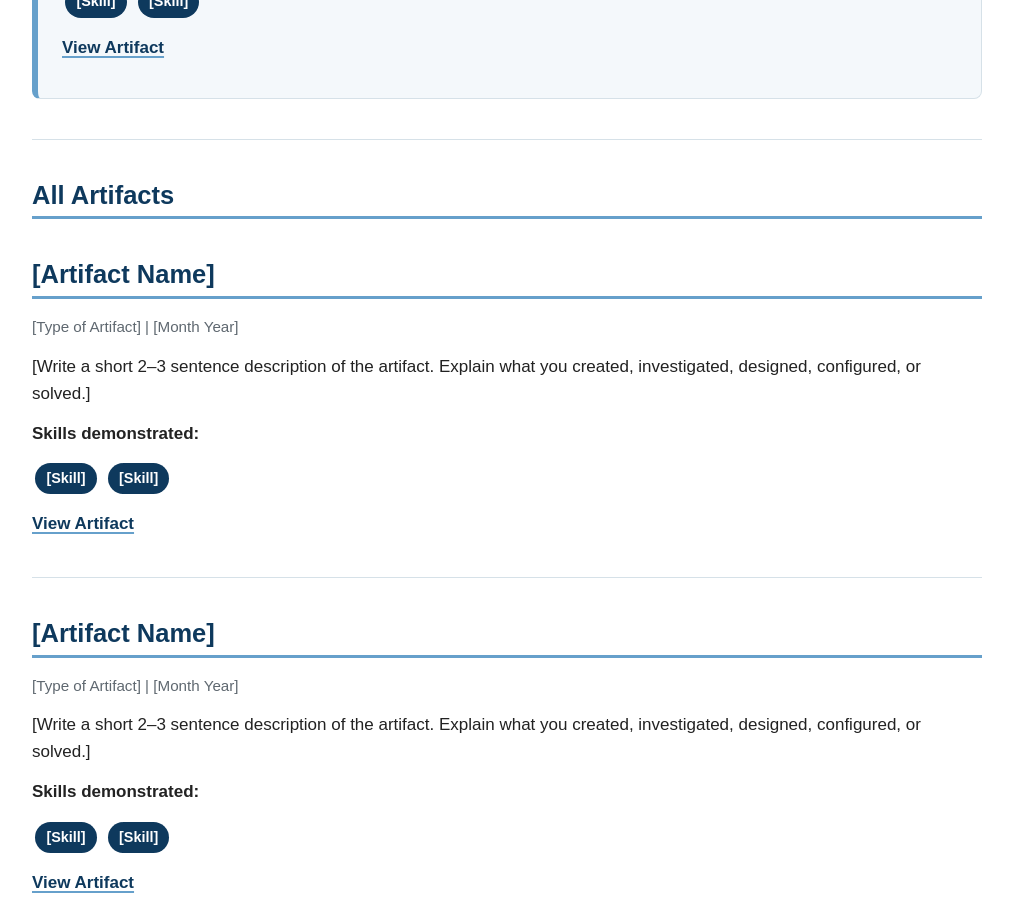
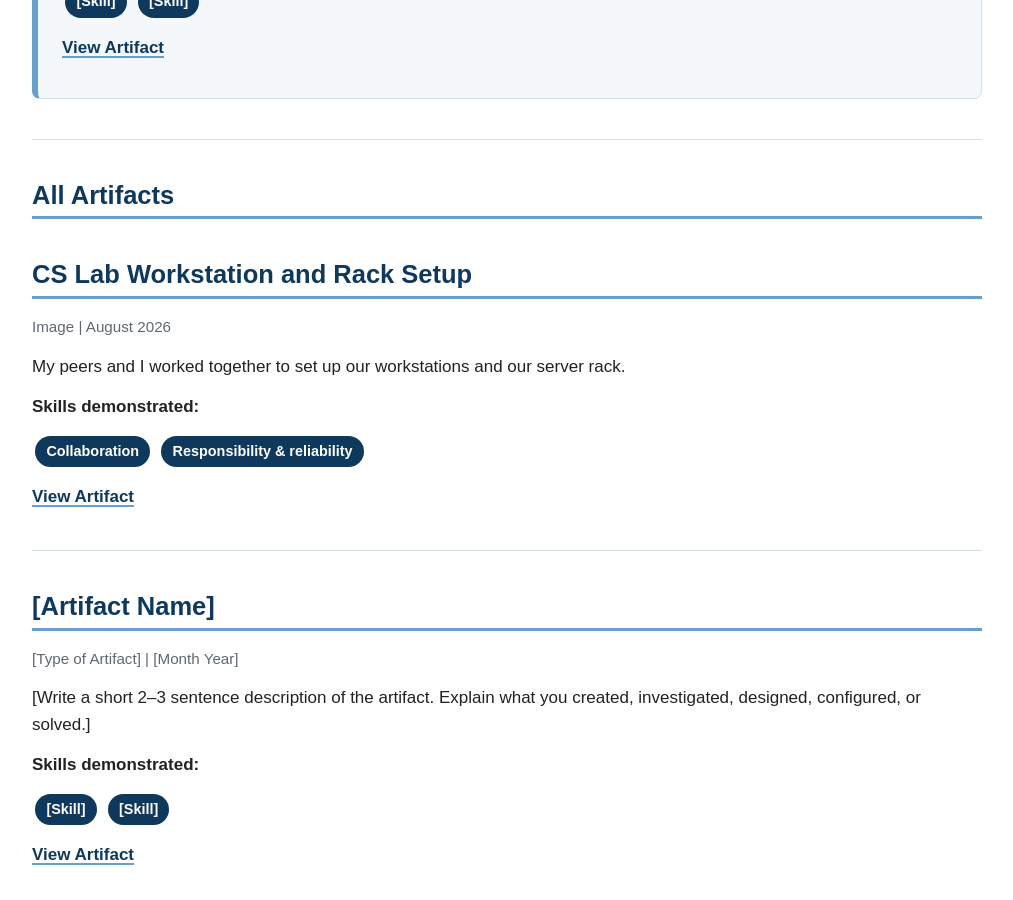
Before and after one commit to ShadowSeamus/apex-portfolio, a Jekyll site: the page built from artifacts.md, in a window 1280 px wide and 900 px high, scrolled down 1344 px. Shown: the whole window, without its empty margins (133-1146 px from the left). Built offline with Jekyll 4.4.1, drawn with Linux system fonts in a browser that asks for light colours; some of the changed text lies outside the part shown.

Commit message:
first artifact filled in

```diff
--- a/artifacts.md
+++ b/artifacts.md
@@ -64,17 +64,17 @@ Each artifact demonstrates technical skills, problem-solving, communication, col
 ---
 ## All Artifacts
 
-## [Artifact Name]
-<p class="artifact-meta">[Type of Artifact] | [Month Year]</p>
+## CS Lab Workstation and Rack Setup
+<p class="artifact-meta">Image | August 2026</p>
 
-[Write a short 2–3 sentence description of the artifact. Explain what you created, investigated, designed, configured, or solved.]
+My peers and I worked together to set up our workstations and our server rack.
 
 **Skills demonstrated:**
 
-<span class="skill-tag">[Skill]</span>
-<span class="skill-tag">[Skill]</span>
+<span class="skill-tag">Collaboration</span>
+<span class="skill-tag">Responsibility & reliability</span>
 
-[View Artifact](artifacts/ARTIFACT-FOLDER/)
+[View Artifact](artifacts/workstation/)
 
 
 ---
```
Also changed, not shown: other parts of artifacts.md (+1 -1 lines).
